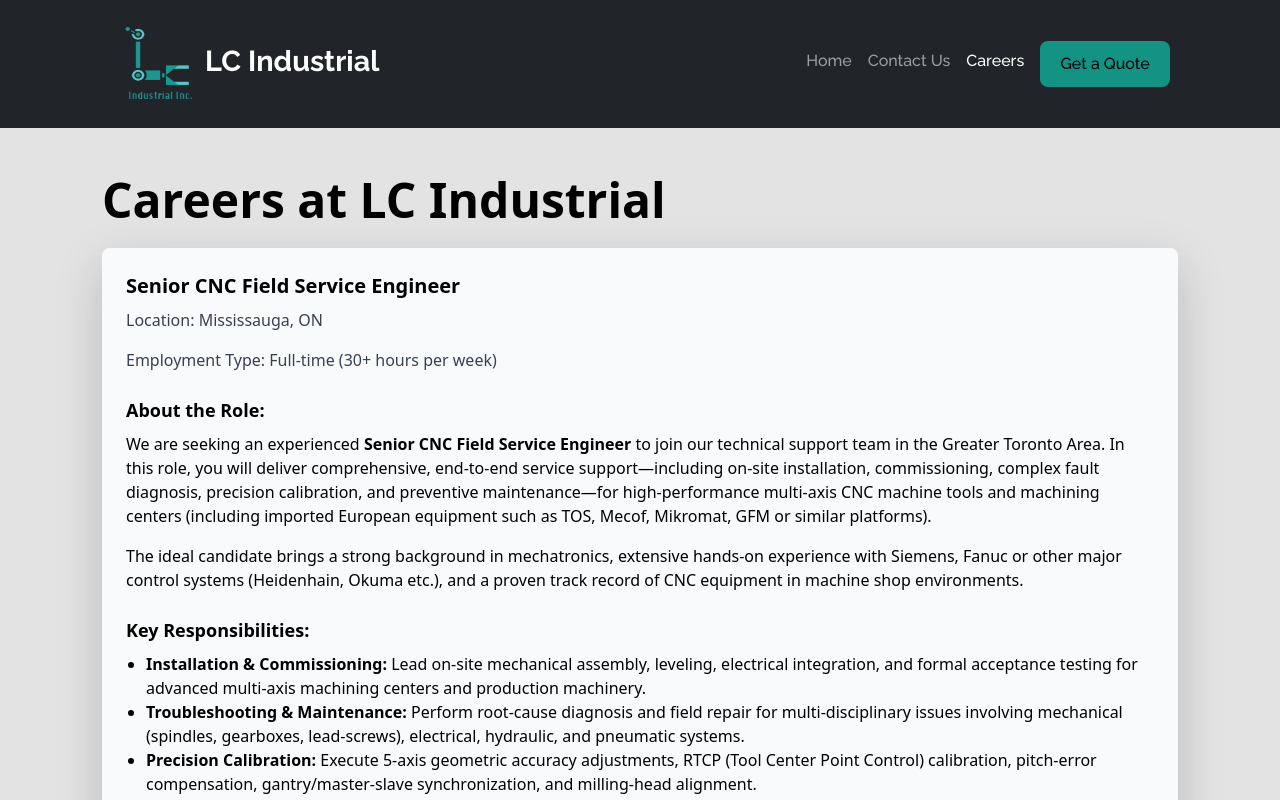
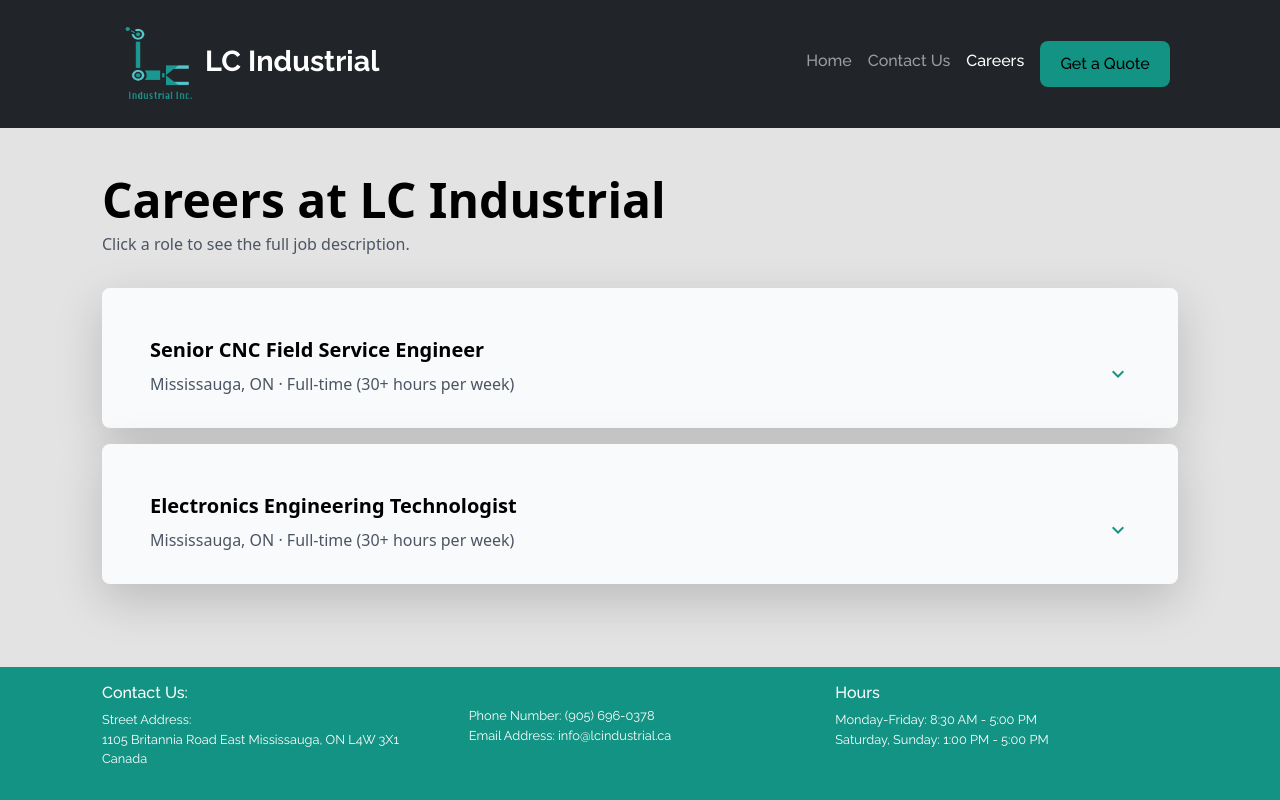
Before and after one commit to sunbagel/LC-Website-Extended, a React (Vite) app in the folder front-end/: page /careers in a window 1280 px wide. Shown: the top 800 px of the page. Built offline with nearby package versions, Linux system fonts and the light colour scheme.

Commit message:
add second job posting, JSON-LD structured data, robots.txt

```diff
--- a/front-end/src/og-components/pages/Careers.tsx
+++ b/front-end/src/og-components/pages/Careers.tsx
@@ -1,17 +1,123 @@
+import { Disclosure } from '@headlessui/react';
+import { useEffect } from 'react';
+
+const structuredData = {
+  "@context": "https://schema.org",
+  "@graph": [
+    {
+      "@type": "JobPosting",
+      "title": "Senior CNC Field Service Engineer",
+      "description": "Deliver comprehensive end-to-end service support including on-site installation, commissioning, complex fault diagnosis, precision calibration, and preventive maintenance for high-performance multi-axis CNC machine tools and machining centers.",
+      "hiringOrganization": {
+        "@type": "Organization",
+        "name": "LC Industrial Inc.",
+        "sameAs": "https://lcindustrial.ca"
+      },
+      "jobLocation": {
+        "@type": "Place",
+        "address": {
+          "@type": "PostalAddress",
+          "streetAddress": "1105 Britannia Road East",
+          "addressLocality": "Mississauga",
+          "addressRegion": "ON",
+          "postalCode": "L4W 3X1",
+          "addressCountry": "CA"
+        }
+      },
+      "employmentType": "FULL_TIME",
+      "datePosted": "2026-10-13",
+      "applicantLocationRequirements": {
+        "@type": "Country",
+        "name": "Canada"
+      }
+    },
+    {
+      "@type": "JobPosting",
+      "title": "Electronics Engineering Technologist",
+      "description": "Responsible for repairing PCBs down to the component level, refurbishing, and testing. Experience with AC/DC drives, controllers, monitors, circuit boards, and servo drives is essential.",
+      "hiringOrganization": {
+        "@type": "Organization",
+        "name": "LC Industrial Inc.",
+        "sameAs": "https://lcindustrial.ca"
+      },
+      "jobLocation": {
+        "@type": "Place",
+        "address": {
+          "@type": "PostalAddress",
+          "streetAddress": "1105 Britannia Road East",
+          "addressLocality": "Mississauga",
+          "addressRegion": "ON",
+          "postalCode": "L4W 3X1",
+          "addressCountry": "CA"
+        }
+      },
+      "employmentType": "FULL_TIME",
+      "datePosted": "2026-10-13",
+      "applicantLocationRequirements": {
+        "@type": "Country",
+        "name": "Canada"
+      }
+    }
+  ]
+};
+
+interface JobPostingProps {
+  title: string;
+  location: string;
+  employmentType: string;
+  children: React.ReactNode;
+}
+
+const JobPosting = ({ title, location, employmentType, children }: JobPostingProps) => (
+  <Disclosure>
+    {({ open }) => (
+      <div className="shadow-lg rounded-lg bg-gray-50 text-black">
+        {/* Header row — always visible */}
+        <Disclosure.Button className="w-full text-left px-5 pt-5 pb-3 flex items-center justify-between hover:bg-gray-100 transition-colors rounded-lg" style={{ color: 'inherit', background: 'none', border: 'none' }}>
+          <div className="min-w-0 flex-1">
+            <h2 className="font-bold text-xl text-black whitespace-nowrap overflow-hidden text-ellipsis">{title}</h2>
+            <p className="text-base text-gray-600 mt-1 font-medium whitespace-nowrap">{location} &middot; {employmentType}</p>
+          </div>
+          <span className="material-icons-outlined text-2xl flex-shrink-0 ml-4" style={{ color: '#129384' }}>
+            {open ? 'expand_less' : 'expand_more'}
+          </span>
+        </Disclosure.Button>
+
+        {/* Expanded body */}
+        <Disclosure.Panel className="px-5 pb-6 border-t border-gray-200 rounded-b-lg">
+          {children}
+        </Disclosure.Panel>
+      </div>
+    )}
+  </Disclosure>
+);
 
 const Careers = () => {
+  useEffect(() => {
+    const script = document.createElement('script');
+    script.type = 'application/ld+json';
+    script.id = 'careers-structured-data';
+    script.text = JSON.stringify(structuredData);
+    document.head.appendChild(script);
+    return () => {
+      document.getElementById('careers-structured-data')?.remove();
+    };
+  }, []);
   return (
     <div className="py-12 bg-grey">
-    <div className="container">
+      <div className="container">
         <div className="max-w-7xl mx-auto">
-          <h1 className="text-black text-5xl font-bold mb-4">Careers at LC Industrial</h1>
+          <h1 className="text-black text-5xl font-bold mb-2">Careers at LC Industrial</h1>
+          <p className="text-gray-600 mb-8">Click a role to see the full job description.</p>
+
           <div className="space-y-4">
-            <div className="p-4 shadow-lg rounded-lg bg-gray-50 text-black">
-              <h2 className="font-semibold text-xl">Senior CNC Field Service Engineer</h2>
 
-              <p className="text-md text-gray-700">Location: Mississauga, ON</p>
-              <p className="text-md text-gray-700">Employment Type: Full-time (30+ hours per week)</p>
-
+            {/* ── Posting 1 ── */}
+            <JobPosting
+              title="Senior CNC Field Service Engineer"
+              location="Mississauga, ON"
+              employmentType="Full-time (30+ hours per week)"
+            >
               <h3 className="text-lg mt-4 mb-2 font-semibold">About the Role:</h3>
               <p>We are seeking an experienced <strong>Senior CNC Field Service Engineer</strong> to join our technical
                 support team in the Greater Toronto Area. In this role, you will deliver comprehensive, end-to-end
@@ -19,13 +125,12 @@
                 calibration, and preventive maintenance—for high-performance multi-axis CNC machine tools and
                 machining centers (including imported European equipment such as TOS, Mecof, Mikromat, GFM or
                 similar platforms).</p>
-
               <p className="mt-2">The ideal candidate brings a strong background in mechatronics, extensive hands-on
                 experience with Siemens, Fanuc or other major control systems (Heidenhain, Okuma etc.), and a proven
                 track record of CNC equipment in machine shop environments.</p>
 
               <h3 className="text-lg mt-4 mb-2 font-semibold">Key Responsibilities:</h3>
-              <ul className="list-disc pl-5">
+              <ul className="list-disc pl-5 space-y-1">
                 <li><strong>Installation &amp; Commissioning:</strong> Lead on-site mechanical assembly, leveling,
                   electrical integration, and formal acceptance testing for advanced multi-axis machining centers and
                   production machinery.</li>
@@ -43,7 +148,7 @@
               </ul>
 
               <h3 className="text-lg mt-4 mb-2 font-semibold">Qualifications &amp; Technical Skills:</h3>
-              <ul className="list-disc pl-5">
+              <ul className="list-disc pl-5 space-y-1">
                 <li><strong>Education:</strong> Bachelor's degree in Mechatronics Engineering, Mechanical Engineering,
                   Electrical Engineering, or equivalent practical trade qualification / engineering background.</li>
                 <li><strong>Experience:</strong> 10+ years of hands-on experience in the installation, commissioning,
@@ -64,22 +169,76 @@
                 Paid vacation, and company vehicle / mileage reimbursement.</p>
 
               <h3 className="text-lg mt-4 mb-2 font-semibold">How to Apply:</h3>
-              <p>
-                Interested candidates are invited to submit their resume and a cover letter detailing their relevant
+              <p>Interested candidates are invited to submit their resume and a cover letter detailing their relevant
                 experience to <strong>info@LCindustrial.ca</strong> with the subject line{' '}
-                <strong>"Senior CNC Field Service Engineer"</strong>.
-              </p>
-              <br />
-              <p>
-                Join LC Industrial Inc. and contribute to our mission of providing top-notch CNC and industrial
-                electronics services!
-              </p>
-            </div>
+                <strong style={{ whiteSpace: 'nowrap' }}>"Senior CNC Field Service Engineer"</strong>.</p>
+              <p className="mt-2">Join LC Industrial Inc. and contribute to our mission of providing top-notch CNC and
+                industrial electronics services!</p>
+            </JobPosting>
+
+            {/* ── Posting 2 ── */}
+            <JobPosting
+              title="Electronics Engineering Technologist"
+              location="Mississauga, ON"
+              employmentType="Full-time (30+ hours per week)"
+            >
+              <h3 className="text-lg mt-4 mb-2 font-semibold">Company Description:</h3>
+              <p>LC Industrial Inc. is a CNC and Industrial Electronics Service Provider based in Mississauga, ON. We
+                specialize in troubleshooting CNC machines and repairing industrial electronics, including drives,
+                motors, encoders, power supplies, industrial PCs, and controllers etc. Our services encompass
+                diagnostics, repairs, retrofitting, maintenance, programming, and aftermarket sales. We service brands
+                such as Fanuc, Okuma, Siemens, Mitsubishi, Heidenhain, Yaskawa, Allen Bradley, and Fagor.</p>
+
+              <h3 className="text-lg mt-4 mb-2 font-semibold">Job Description:</h3>
+              <p>We are seeking an <strong>Electronics Engineering Technologist</strong> responsible for repairing PCBs
+                down to the component level, refurbishing, and testing. The ideal candidate must possess a{' '}
+                <strong>Bachelor's degree in Electronics or Automation-related fields</strong> and have a minimum of{' '}
+                <strong>3 years</strong> of experience in industrial automation or PCB design. Experience with AC/DC
+                drives, controllers, monitors, circuit boards, and servo drives is essential.</p>
+
+              <h3 className="text-lg mt-4 mb-2 font-semibold">Responsibilities:</h3>
+              <ul className="list-disc pl-5 space-y-1">
+                <li>Verify customer complaints and evaluate required repairs.</li>
+                <li>Identify defective components and perform repairs on electronic circuit boards.</li>
+                <li>Work on PLC &amp; HMI program modifications and VFD and servo drive configurations.</li>
+                <li>Use electronic test equipment proficiently, including DMM, oscilloscope, signal generator, and
+                  power supplies.</li>
+                <li>Read and interpret electrical circuit drawings/blueprints.</li>
+                <li>Troubleshoot and modify PLC and HMI systems.</li>
+                <li>Perform mechanical and electrical repairs on CNC machines and ensure proper operation.</li>
+                <li>Provide detailed and accurate service reports and documentation.</li>
+                <li>Travel to customer sites as needed.</li>
+                <li>Adhere to workplace safety policies, regulations, and requirements.</li>
+              </ul>
+
+              <h3 className="text-lg mt-4 mb-2 font-semibold">Requirements:</h3>
+              <ul className="list-disc pl-5 space-y-1">
+                <li>Bachelor's degree in Electronics or Automation-related major.</li>
+                <li>Minimum 3 years of experience in industrial automation or PCB design.</li>
+                <li>Experience with repairing, servicing, or rebuilding industrial equipment is a plus.</li>
+                <li>Proficiency in computer use and Microsoft software.</li>
+                <li>Knowledge of ladder logic and PLC programming.</li>
+                <li>Ability to reverse engineer customer PCBs if necessary.</li>
+                <li>Hands-on experience with soldering, assembly, integration, and testing.</li>
+                <li>Excellent English communication skills (oral and written).</li>
+                <li>Valid driver's license.</li>
+                <li>Ability to lift up to 40 lbs.</li>
+                <li>Willingness to work overtime if required.</li>
+              </ul>
+
+              <h3 className="text-lg mt-4 mb-2 font-semibold">How to Apply:</h3>
+              <p>Interested candidates are invited to submit their resume and a cover letter detailing their relevant
+                experience to <strong>info@LCindustrial.ca</strong> with the subject line{' '}
+                <strong>"Electronics Engineering Technologist"</strong>.</p>
+              <p className="mt-2">Join LC Industrial Inc. and contribute to our mission of providing top-notch CNC and
+                industrial electronics services!</p>
+            </JobPosting>
+
           </div>
         </div>
+      </div>
     </div>
-    </div>
-  )
-}
+  );
+};
 
-export default Careers
+export default Careers;
```
Also changed, not shown: front-end/public/robots.txt (added).
